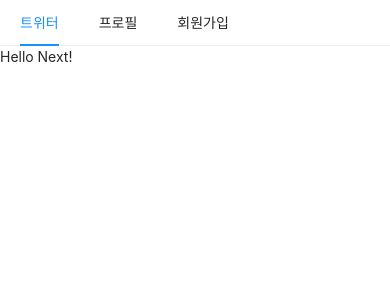
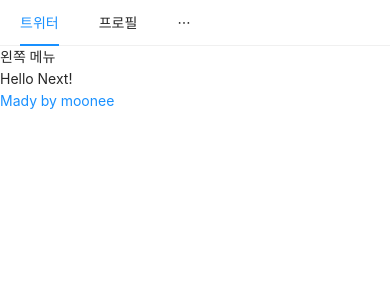
Before and after one commit to moonheekim0118/twitter-clone, a Next.js app in the folder front/: page / in a window 390 px wide. Shown: the top 300 px of the page. Built offline with nearby package versions, Linux system fonts and the light colour scheme.

Commit message:
feat : 레이아웃 반응형 그리드 적용

```diff
--- a/front/components/AppLayout.js
+++ b/front/components/AppLayout.js
@@ -1,7 +1,7 @@
 import React from 'react';
 import PropTypes from 'prop-types';
 import Link from 'next/link';
-import { Menu } from 'antd';
+import { Menu , Input , Row, Col} from 'antd';
 
 const AppLayout = ({children})=>{
     return(
@@ -13,11 +13,24 @@
                 <Menu.Item key="profile">
                 <Link href="/profile"><a>프로필</a></Link>
                 </Menu.Item>
+                <Menu.Item key="search">
+                    <Input.Search/>
+                </Menu.Item>
                 <Menu.Item key="signup">
                     <Link href="/signUp"><a>회원가입</a></Link>
                 </Menu.Item>
              </Menu>
-             {children}
+             <Row gutter={8}>
+                 <Col xs={24} md={6}>
+                     왼쪽 메뉴
+                 </Col>
+                 <Col xs={24} md={12}>
+                 {children}
+                 </Col>
+                 <Col xs={24} md={6}>
+                     <a href="https://mooneedev.netlify.app/" target="_blank" rel="noreferrer noopener">Mady by moonee</a>
+                 </Col>
+             </Row>
         </div>
     )
 }
```
